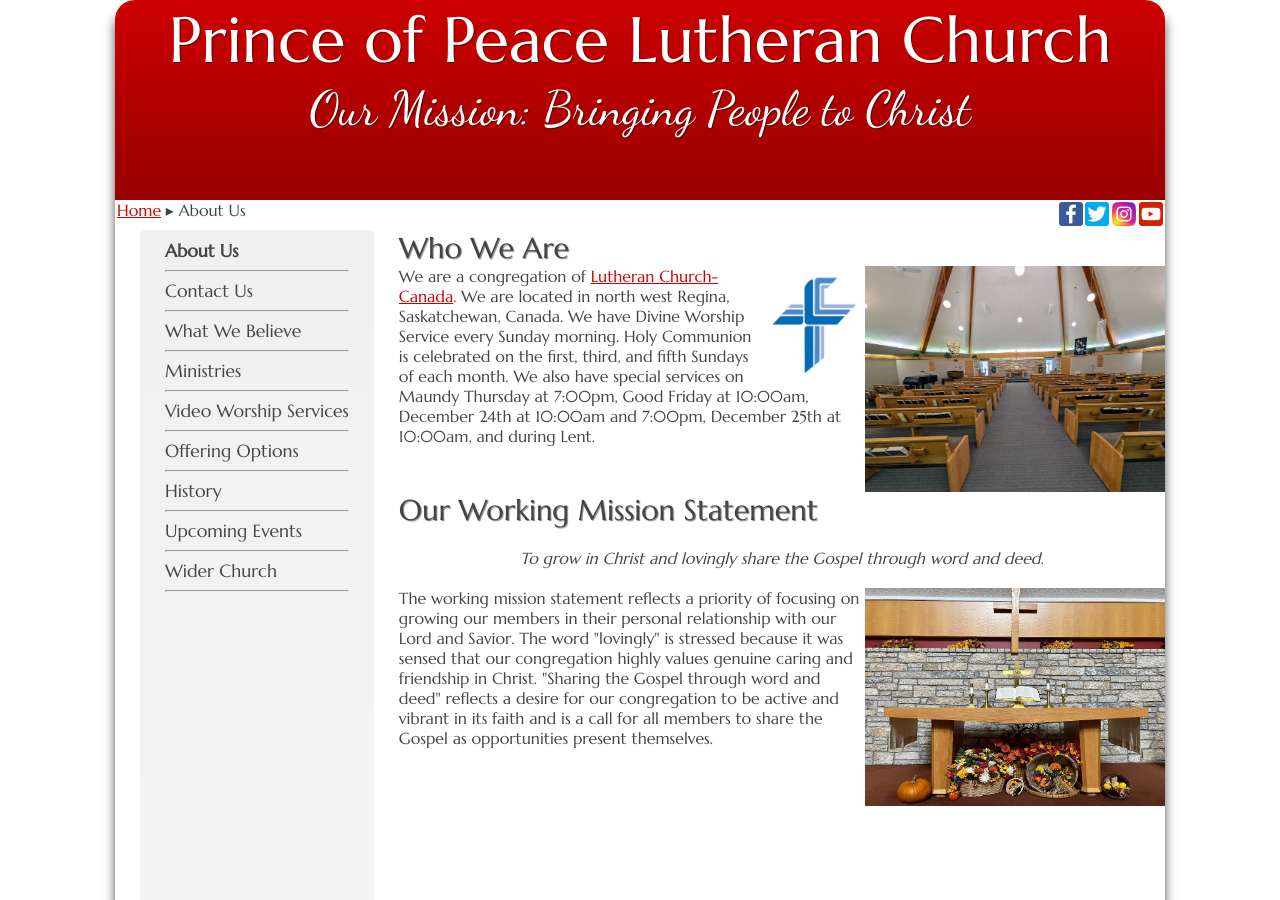
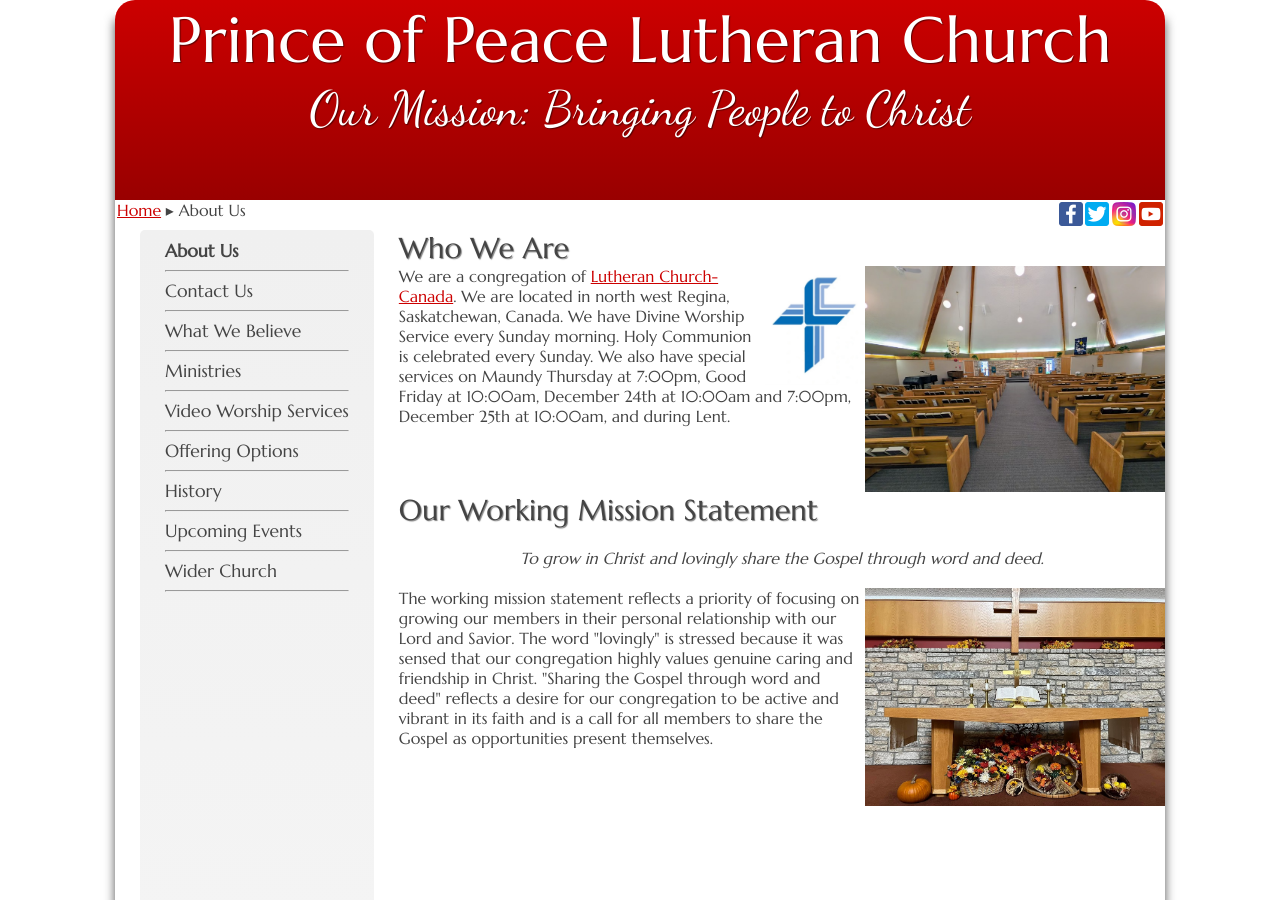
Before and after one commit to weslowsk/princeofpeace, a Jekyll site: the page built from about.html, in a window 1280 px wide and 900 px high. Built offline with Jekyll 4.4.1, drawn with Linux system fonts in a browser that asks for light colours.

Commit message:
fix communion frequency

```diff
--- a/about.html
+++ b/about.html
@@ -8,7 +8,7 @@ order: 1
 <img src="{{site.baseurl}}/images/LCC.jpg" width="100" alt="" align="right">
 <p>We are a congregation of <a href="http://www.lutheranchurch.ca" target="lcc">Lutheran Church-Canada</a>.
 We are located in north west Regina, Saskatchewan, Canada. We have Divine Worship Service every Sunday morning.
-Holy Communion is celebrated on the first, third, and fifth Sundays of each month.
+Holy Communion is celebrated every Sunday.
 We also have special services on Maundy Thursday at 7:00pm, Good Friday at 10:00am, December 24th at 10:00am and 7:00pm, December 25th at 10:00am, and during Lent.</p>
 <br/>
 <h1 style="clear: right">Our Working Mission Statement</h1>
```
